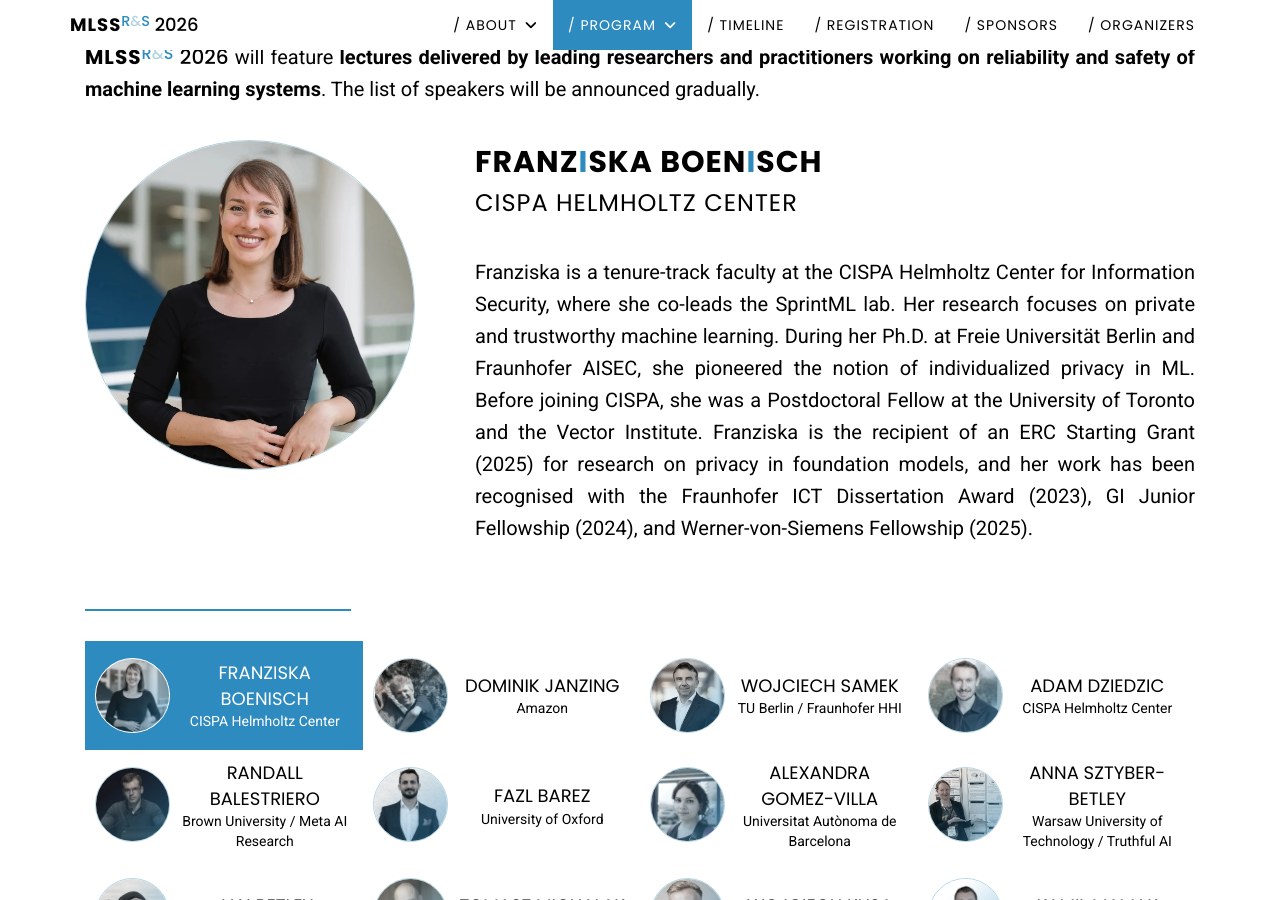
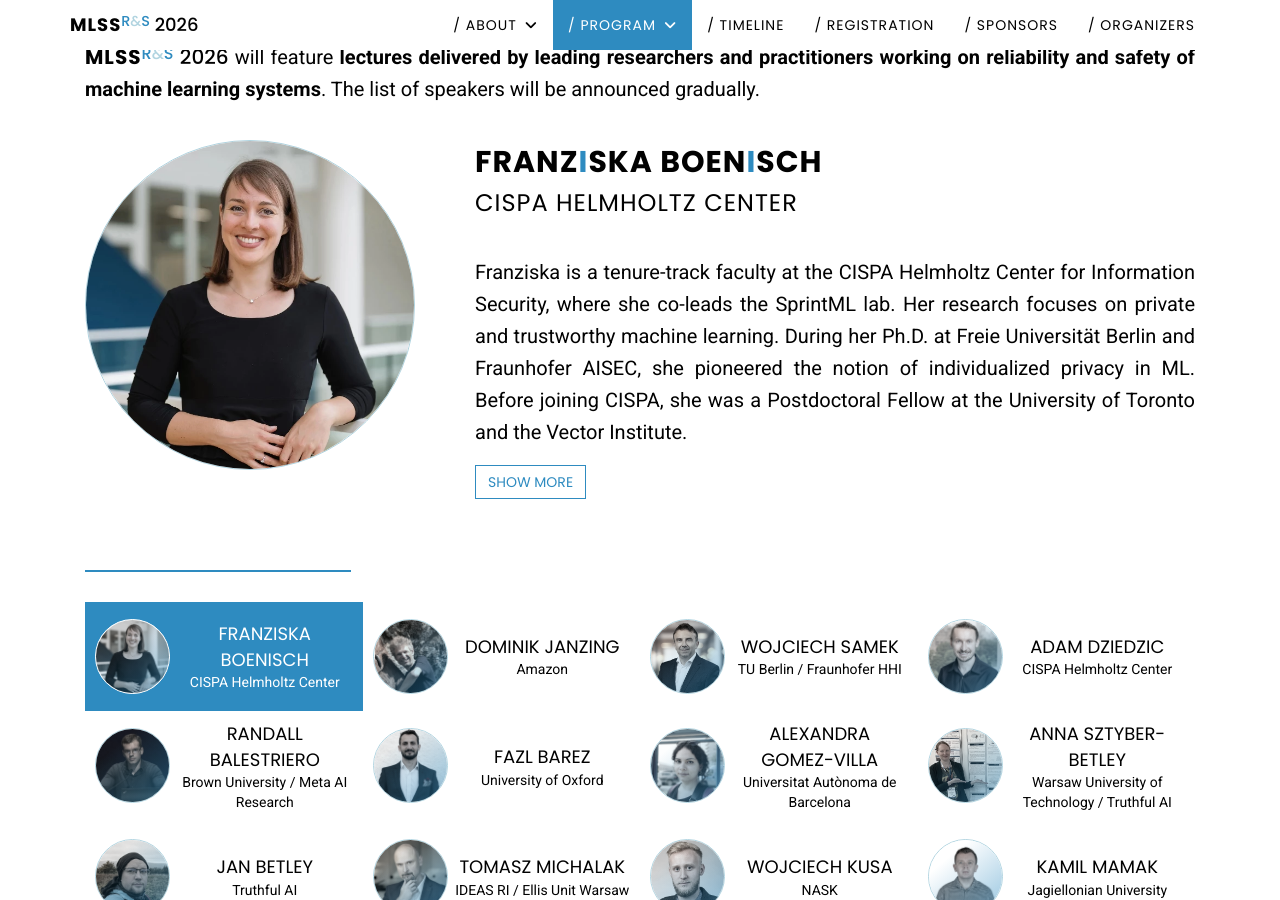
Before and after one commit to mlinpl/mlss2026.mlinpl.org, a Jekyll site: the page built from pages/index.html, in a window 1280 px wide and 900 px high, scrolled down 2593 px. Built offline with Jekyll 4.4.1, drawn with Linux system fonts in a browser that asks for light colours; part of the change alters nothing that is shown; some of the changed text lies outside the part shown.

```diff
--- a/_data/speakers.yml
+++ b/_data/speakers.yml
@@ -1,11 +1,12 @@
 - name: Franziska Boenisch
   title: CISPA Helmholtz Center
   image: images/optimized/speakers-600x600/FranziskaBoenisch.webp
-  bio: >-
+  bio-intro: >-
     Franziska is a tenure-track faculty at the CISPA Helmholtz Center for Information Security, where she co-leads the SprintML lab.
 
     Her research focuses on private and trustworthy machine learning. During her Ph.D. at Freie Universität Berlin and Fraunhofer AISEC, she pioneered the notion of individualized privacy in ML. Before joining CISPA, she was a Postdoctoral Fellow at the University of Toronto and the Vector Institute.
 
+  bio-more: >-
     Franziska is the recipient of an ERC Starting Grant (2025) for research on privacy in foundation models, and her work has been recognised with the Fraunhofer ICT Dissertation Award (2023), GI Junior Fellowship (2024), and Werner-von-Siemens Fellowship (2025).
 
 - name: Dominik Janzing
@@ -94,9 +95,14 @@
   bio-more: >-
     He has authored five book monographs, including "Robotics, AI and Criminal Law: Crimes against Robots" published by Routledge in 2023 and "Ethics in Human-like Robots" (Routledge) published in 2024. His sixth book, "AI Ethics: An Introduction" (in Polish), is under contract with Copernicus Center Press. He has published more than 60 peer-reviewed journal articles and contributed chapters. His works were published in international journals, including Philosophical Studies; Topoi; Episteme; Oxford Intersections: AI in Society; AI & Society; Ratio Juris; Ethics and Information Technology; Journal of Criminal Justice; European Journal of Criminology; International Journal of Social Robotics; Medicine, Healthcare, and Philosophy; Science and Engineering Ethics; European Journal of Crime, Criminal Law and Criminal Justice; Frontiers in Robotics and AI, and Criminal Justice Studies. He received a research grant from the National Science Center in Poland. He is a recipient of the Minister’s Scholarship for Outstanding Young Scientists and the Scientific Award of "Polityka" weekly 2023 (in the category: philosophy/law).
 
-- name: TBA
-  title:
-  announced: false
+- name: Adel Bibi
+  title: University of Oxford
+  image: images/optimized/speakers-600x600/AdelBibi.webp
+  bio-intro: >-
+    Adel Bibi is a Senior Researcher in machine learning and computer vision at the Department of Engineering Science, University of Oxford. He also serves as an R&D Distinguished Advisor at SoftServe and is a member of the ELLIS Society. He received his MSc and PhD from King Abdullah University of Science and Technology (KAUST) in 2016 and 2020, respectively.
+  bio-more: >-
+    His work has been recognized through several competitive awards, including the KAUST CRG Award for research on robust deep learning, an Amazon Research Award (2022) in the Machine Learning Algorithms and Theory track, the Google Gemma 2 Academic Award (2024), and a Systemic AI Safety grant from the UK AI Security Institute (2025), as well as grants from Toyota and Coefficient Giving in 2025.
+    Adel has received five best paper awards, including an Outstanding Paper Award at the LASS Workshop (CIKM 2025), as well as awards at workshops affiliated with NeurIPS 2023, ICML 2023, and CVPR 2022, and earlier recognition at the Optimization and Big Data Conference (2018). His research has also attracted media attention, with coverage in outlets such as Scientific American, NBC News, and The Guardian, among others.
 
 - name: TBA
   title:
```
Also changed, not shown: images/optimized/speakers-600x600/AdelBibi.webp (added), images/speakers/AdelBibi.jpg (added).
